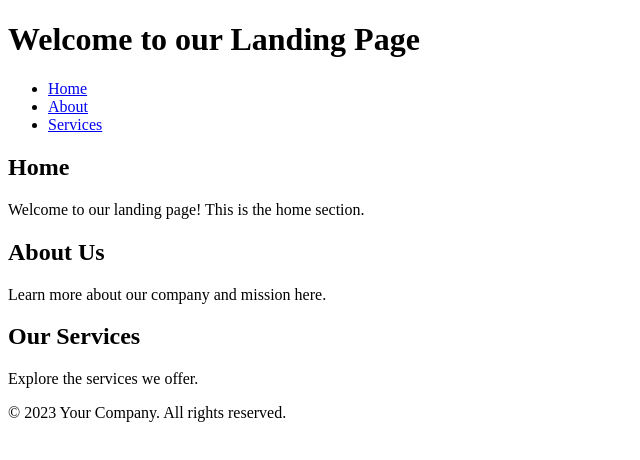
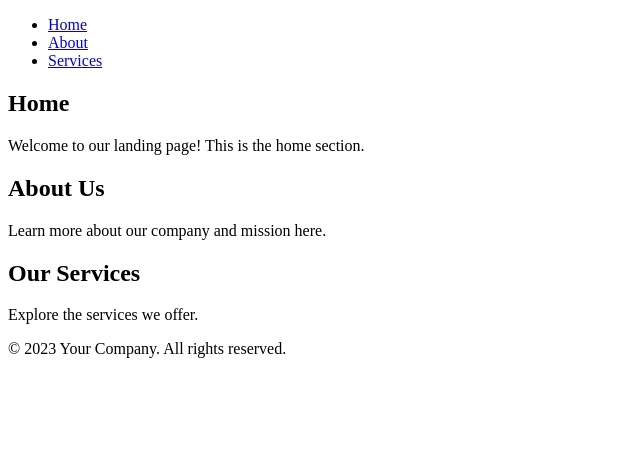
Before and after one commit to ahmed666916/landing-page, a plain HTML site: page index.html in a window 1280 px wide. Shown: the whole page, without its empty margins (0-640 px from the left). Drawn offline with Linux system fonts and the light colour scheme.

Commit message:
added nav section inside header

```diff
--- a/index.html
+++ b/index.html
@@ -3,21 +3,23 @@
 <head>
     <meta charset="UTF-8">
     <meta name="viewport" content="width=device-width, initial-scale=1.0">
+    <link rel="stylesheet" href="css/style.css">
     <title>Landing Page</title>
 </head>
 <body>
 
     <header>
-        <h1>Welcome to our Landing Page</h1>
+        <nav>
+            <ul>
+                <li><a href="#home">Home</a></li>
+                <li><a href="#about">About</a></li>
+                <li><a href="#services">Services</a></li>
+            </ul>
+        </nav>
+
     </header>
 
-    <nav>
-        <ul>
-            <li><a href="#home">Home</a></li>
-            <li><a href="#about">About</a></li>
-            <li><a href="#services">Services</a></li>
-        </ul>
-    </nav>
+
 
     <main>
         <section id="home">
```
